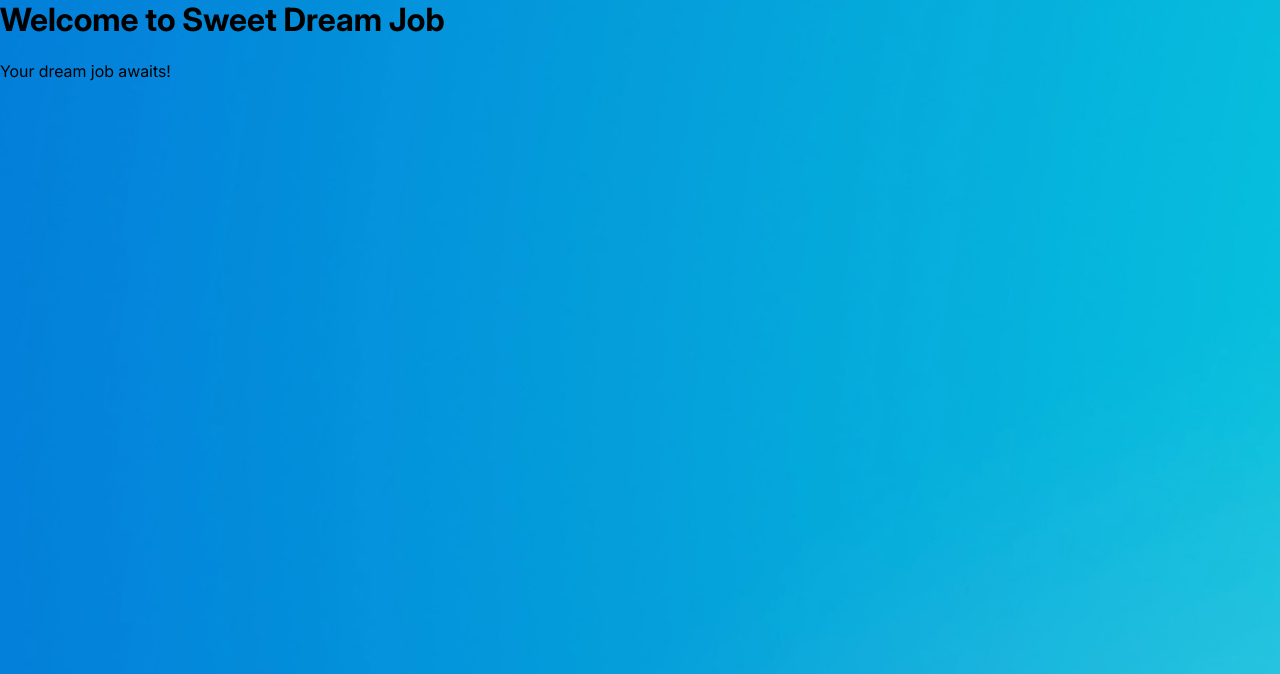
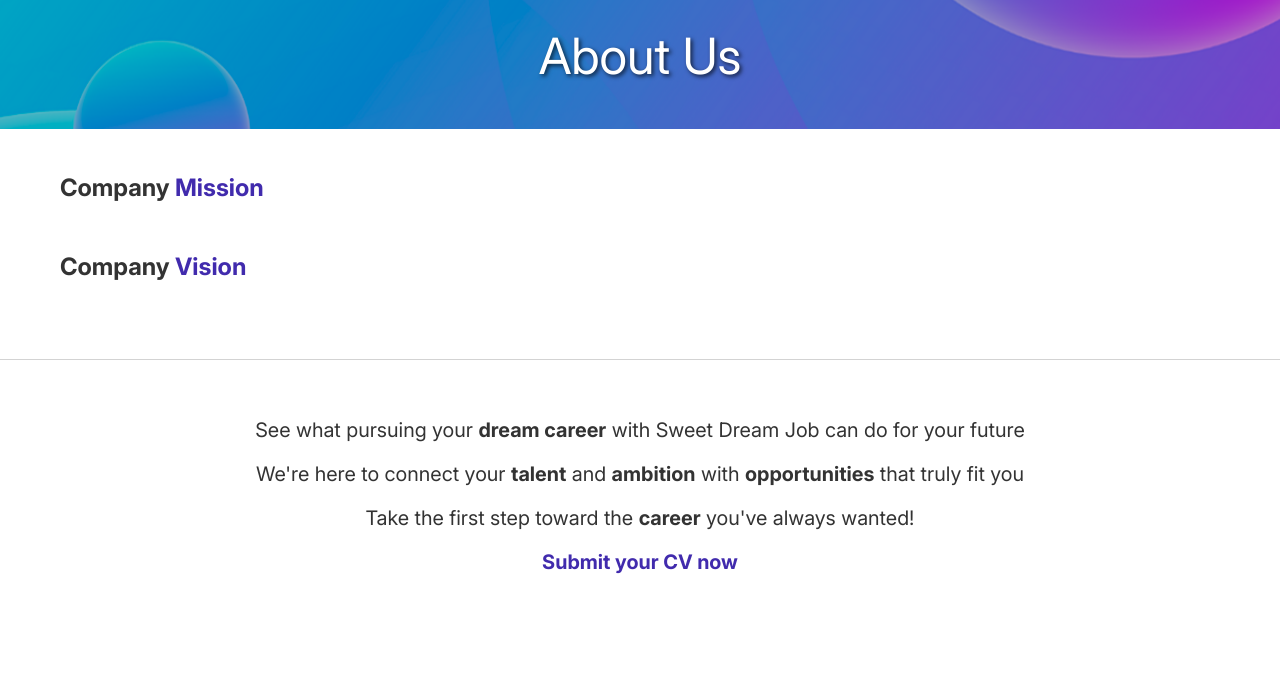
Before and after one commit to kibinzxc/open-access-recruitment-system-SDJ, a PHP site: page /about-us.php in a window 1280 px wide. Shown: the part 126-800 px from the top of the page. Run offline with PHP 8.4, Linux system fonts and the light colour scheme; data that the repository does not hold is empty.

Commit message:
Add About Us page with company mission and vision sections

```diff
--- a/about-us.php
+++ b/about-us.php
@@ -10,7 +10,7 @@
     <meta name="description" content="Sweet Dream Job - Your dream job awaits!">
     <meta name="keywords" content="job, career, dream job, employment, opportunities">
     <link rel="icon" href="assets/images/icon.svg" type="image/x-icon">
-    <link rel="stylesheet" href="assets/css/index.css">
+    <link rel="stylesheet" href="assets/css/about-us.css">
     <title>Sweet Dream Job</title>
     <!-- <link rel="stylesheet" href="styles.css">
     <script src="script.js"></script> -->
@@ -18,7 +18,53 @@
 <?php include 'includes/navbar.php'; ?>
 
 <body class="body">
+    <div class="header" style="position: relative;">
+        <img class="header-photo" src="assets/images/cover-photo.png" alt="Cover Photo">
+        <div class="header-text">
+            About Us
+        </div>
+    </div>
 
-    <h1>Welcome to Sweet Dream Job</h1>
-    <p>Your dream job awaits!</p>
+    <div class="content">
+        <div class="company-mission">
+            <h2>Company <span style="color:#412BAD">Mission</span></h2>
+            <?php
+            $query = "SELECT details FROM company_details WHERE category_name = 'mission'";
+            $result = mysqli_query($conn, $query);
+            if ($result) {
+                $row = mysqli_fetch_assoc($result);
+                echo "<p class='mission-details'>" . $row['details'] . "</p>";
+            } else {
+                echo "Error retrieving mission details.";
+            }
+            ?>
+        </div>
+
+        <div class="company-vision">
+            <h2>Company <span style="color:#412BAD">Vision</span></h2>
+            <?php
+            $query = "SELECT details FROM company_details WHERE category_name = 'vision'";
+            $result = mysqli_query($conn, $query);
+            if ($result) {
+                $row = mysqli_fetch_assoc($result);
+                echo "<p class='vision-details'>" . $row['details'] . "</p>";
+            } else {
+                echo "Error retrieving vision details.";
+            }
+            ?>
+        </div>
+    </div>
+
+    <hr class="horizontal-line">
+
+    <div class="footer">
+        <p>See what pursuing your <span class="bold-text">dream career</span> with Sweet Dream Job can do for your
+            future</p>
+        <p>We're here to connect your <span class="bold-text">talent</span> and <span class="bold-text">ambition</span>
+            with <span class="bold-text">opportunities</span> that truly fit you</p>
+        <p>Take the first step toward the <span class="bold-text">career</span> you've always wanted!</p>
+        <a class="submit-cv-button" href="jobs.php">
+            <p>Submit your CV now</p><a>
+    </div>
+
 </body>
--- /dev/null
+++ b/assets/css/about-us.css
@@ -0,0 +1,97 @@
+@font-face {
+    font-family: 'Inter';
+    src: url('assets/fonts/Inter.ttf') format('truetype');
+}
+
+body {
+    font-family: 'Inter', sans-serif;
+}
+
+.header-photo {
+    background-size: cover;
+    background-position: center;
+    height: 150px;
+    width: 100%;
+}
+
+.header-text {
+    position: absolute;
+    top: 50%;
+    left: 50%;
+    transform: translate(-50%, -50%);
+    color: white;
+    font-size: 50px;
+    text-shadow: 2px 2px 4px rgba(0, 0, 0, 0.7);
+    font-family: 'Inter', sans-serif;
+}
+
+.content {
+    color: #333333;
+    font-family: 'Inter', sans-serif;
+    padding: 20px 60px;
+}
+
+.content h1 {
+    font-size: 24px;
+    margin-bottom: 20px;
+}
+
+.company-mission>p {
+    font-size: 18px;
+    line-height: 1.6;
+    margin-bottom: 20px;
+    text-indent: 3em;
+    text-align: justify;
+    text-justify: inter-word;
+
+}
+
+.company-mission,
+.company-vision {
+    margin-bottom: 50px;
+}
+
+.company-vision>p {
+    font-size: 18px;
+    line-height: 1.6;
+    margin-bottom: 20px;
+    text-indent: 3em;
+    text-align: justify;
+    text-justify: inter-word;
+}
+
+.horizontal-line {
+    border: 0;
+    height: 1px;
+    background-color: #D3D3D3;
+}
+
+.footer {
+    padding: 30px 60px;
+    text-align: center;
+    font-family: 'Inter', sans-serif;
+    background-color: white;
+    margin-bottom: 50px;
+}
+
+.footer>p {
+    font-size: 20px;
+    color: #333333
+}
+
+.bold-text {
+    font-weight: bold;
+}
+
+.submit-cv-button {
+    text-decoration: none;
+    color: #412BAD;
+    font-family: Inter;
+    font-size: 20px;
+    font-weight: bold;
+}
+
+.submit-cv-button:hover {
+    color: #FF8FE3;
+    text-decoration: underline;
+}
```
